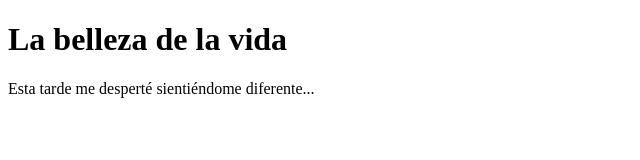
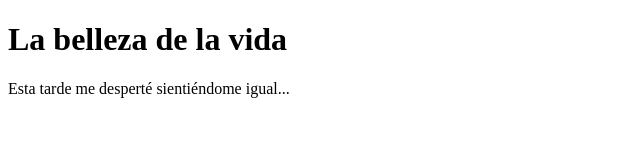
Before and after one commit to jjsilva19/prueba_utl, a plain HTML site: page index.html in a window 1280 px wide. Shown: the full height of the page, 0-640 px from the left. Drawn offline with Linux system fonts and the light colour scheme.

Commit message:
cambio 3 en el body

```diff
--- a/index.html
+++ b/index.html
@@ -7,6 +7,6 @@
 </head>
 <body>
     <h1>La belleza de la vida</h1>
-    <p>Esta tarde me desperté sientiéndome diferente...</p>
+    <p>Esta tarde me desperté sientiéndome igual...</p>
 </body>
 </html>
```
